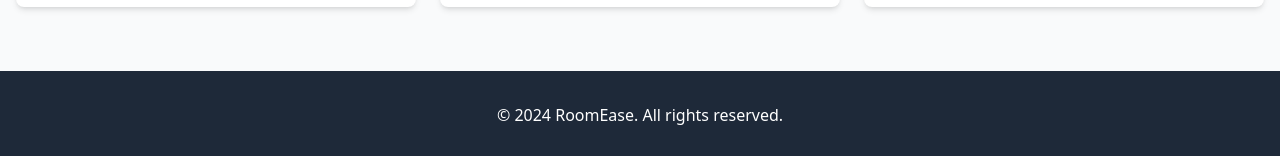
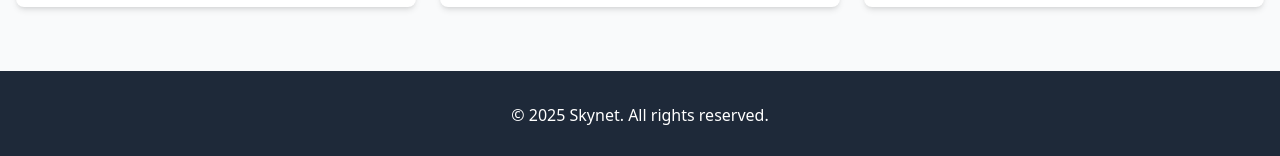
Before and after one commit to trk345/skynet, a React (Vite) app in the folder frontend/: page / in a window 1280 px wide. Shown: the part 751-907 px from the top of the page. Built offline with nearby package versions, Linux system fonts and the light colour scheme.

Commit message:
updated footer component

```diff
--- /dev/null
+++ b/frontend/src/components/Footer.jsx
@@ -0,0 +1,13 @@
+import React from 'react';
+
+const Footer = () => {
+    return (
+    <footer className="bg-gray-800 text-white py-8">
+        <div className="container mx-auto px-4 text-center">
+        <p>&copy; 2025 Skynet. All rights reserved.</p>
+        </div>
+    </footer>
+    )
+}
+
+export default Footer;
--- a/frontend/src/pages/Home.jsx
+++ b/frontend/src/pages/Home.jsx
@@ -1,6 +1,7 @@
 import React, { useState } from 'react';
 import { Search, MapPin, Calendar, Users, Building } from 'lucide-react';
 import Navbar from '../components/Navbar';
+import Footer from '../components/Footer';
 
 const Home = () => {
   const [searchParams, setSearchParams] = useState({
@@ -117,11 +118,7 @@ const Home = () => {
       </section>
 
       {/* Footer */}
-      <footer className="bg-gray-800 text-white py-8">
-        <div className="container mx-auto px-4 text-center">
-          <p>&copy; 2024 RoomEase. All rights reserved.</p>
-        </div>
-      </footer>
+      <Footer></Footer>
     </div>
   );
 };
```
Also changed, not shown: 1 other file (tests, documents, lock files or other folders).
